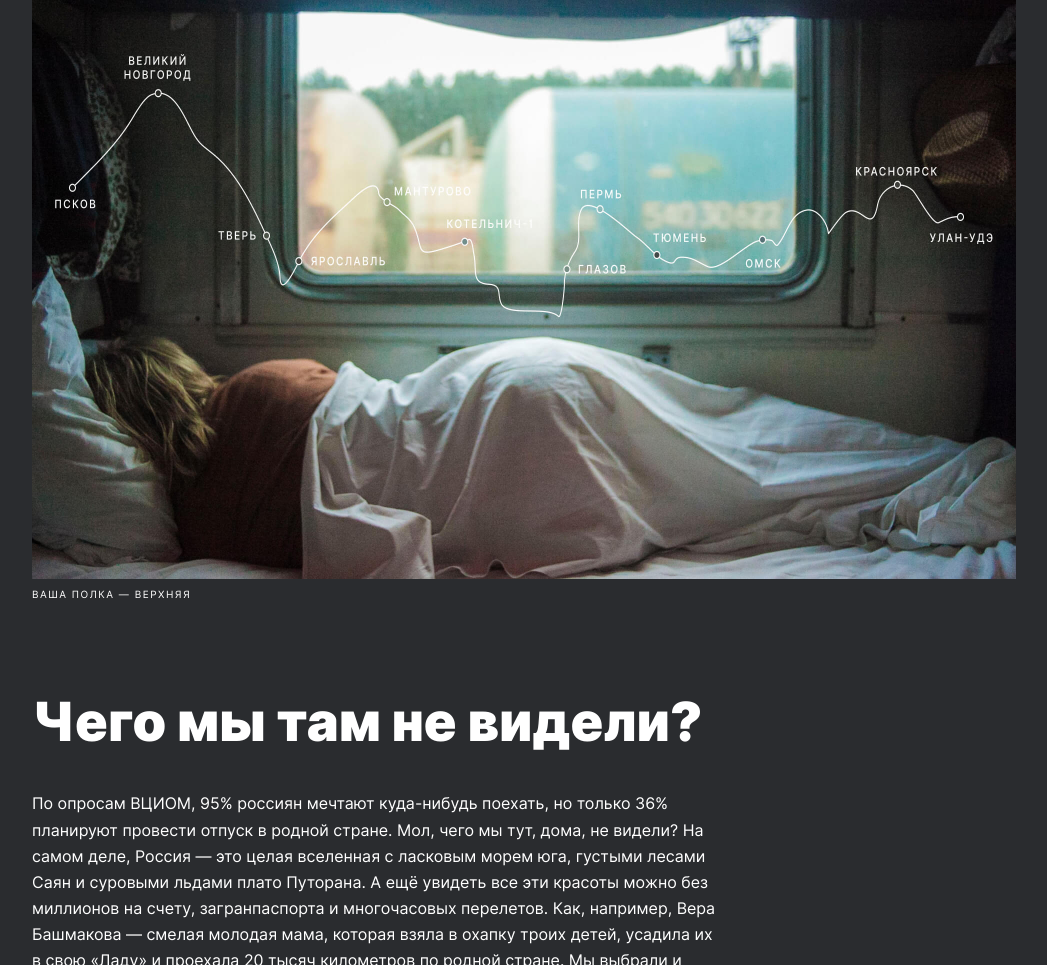
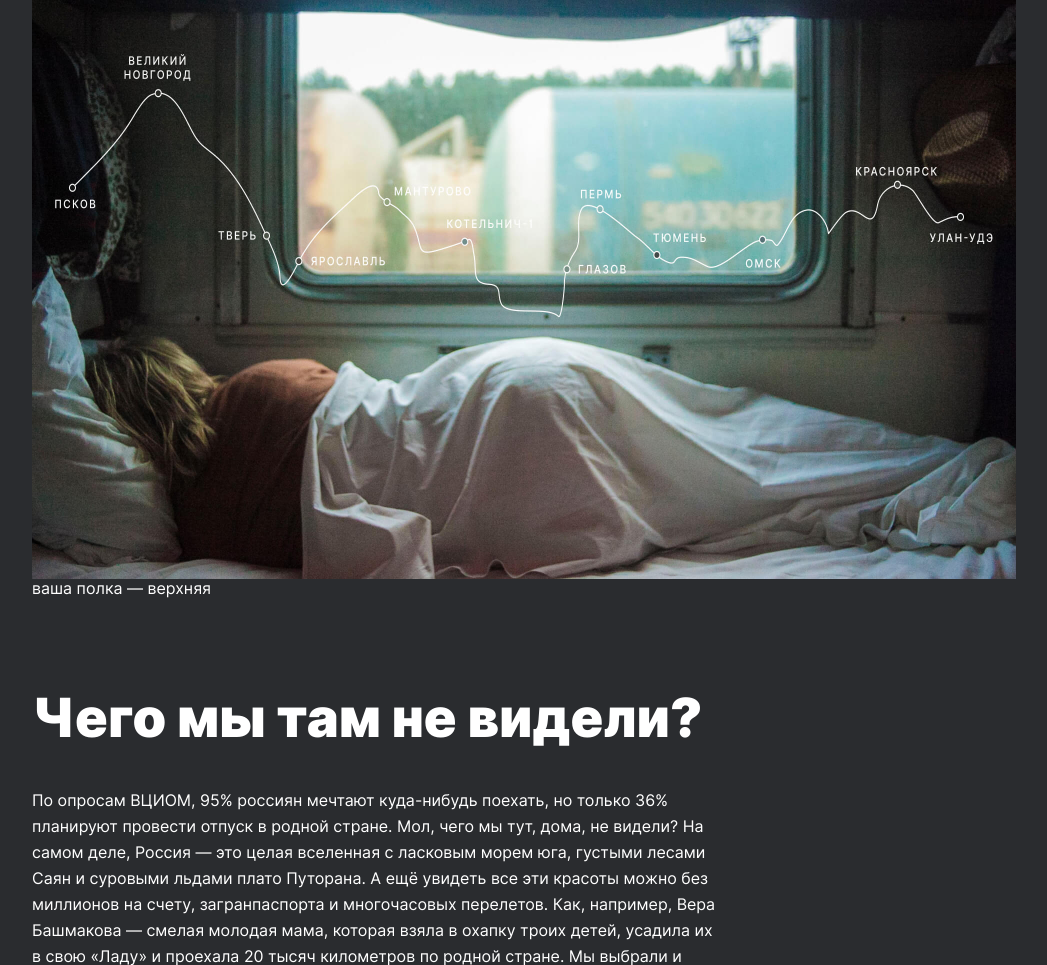
Before and after one commit to Zhu55kov/russian-travel, a plain HTML site: page index.html in a window 1280 px wide. Shown: the part 508-1473 px from the top of the page, without its empty margins (116-1163 px from the left). Drawn offline with Linux system fonts and the light colour scheme.

Commit message:
the forth final attempt to push

```diff
--- a/index.html
+++ b/index.html
@@ -22,9 +22,9 @@
         новостей, а&nbsp;здесь.
       </p>
           <img class="lead__image" src="./images/lead-polka.jpg" alt="в вагоне - окно в мир, под ним пассажир, укрытый простыней">
-          <figcaption class="lead__caption">
+          <caption class="lead__caption">
             ваша полка — верхняя
-          </figcaption>
+          </caption>
     </section>
     <section class="intro">
       <div class="intro__content">
```
